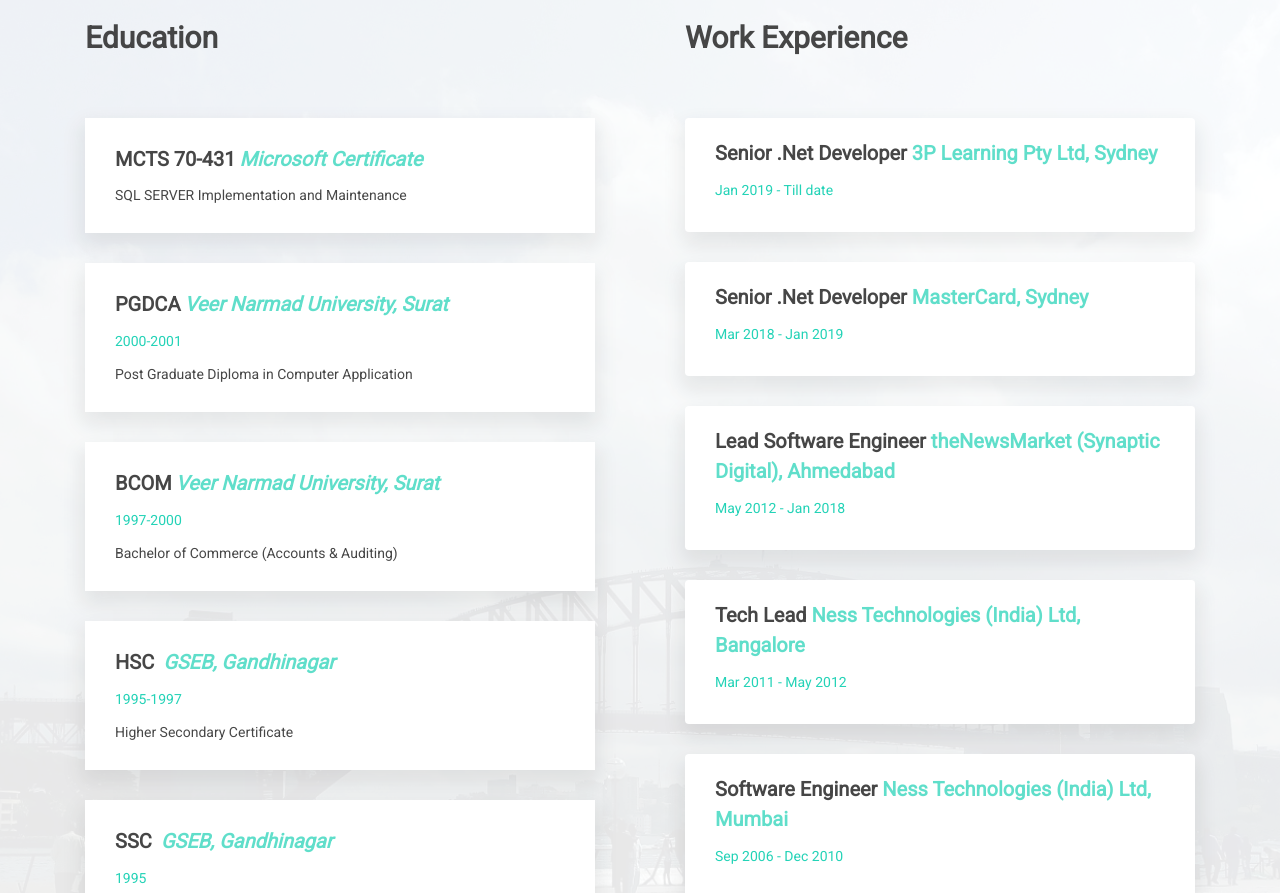
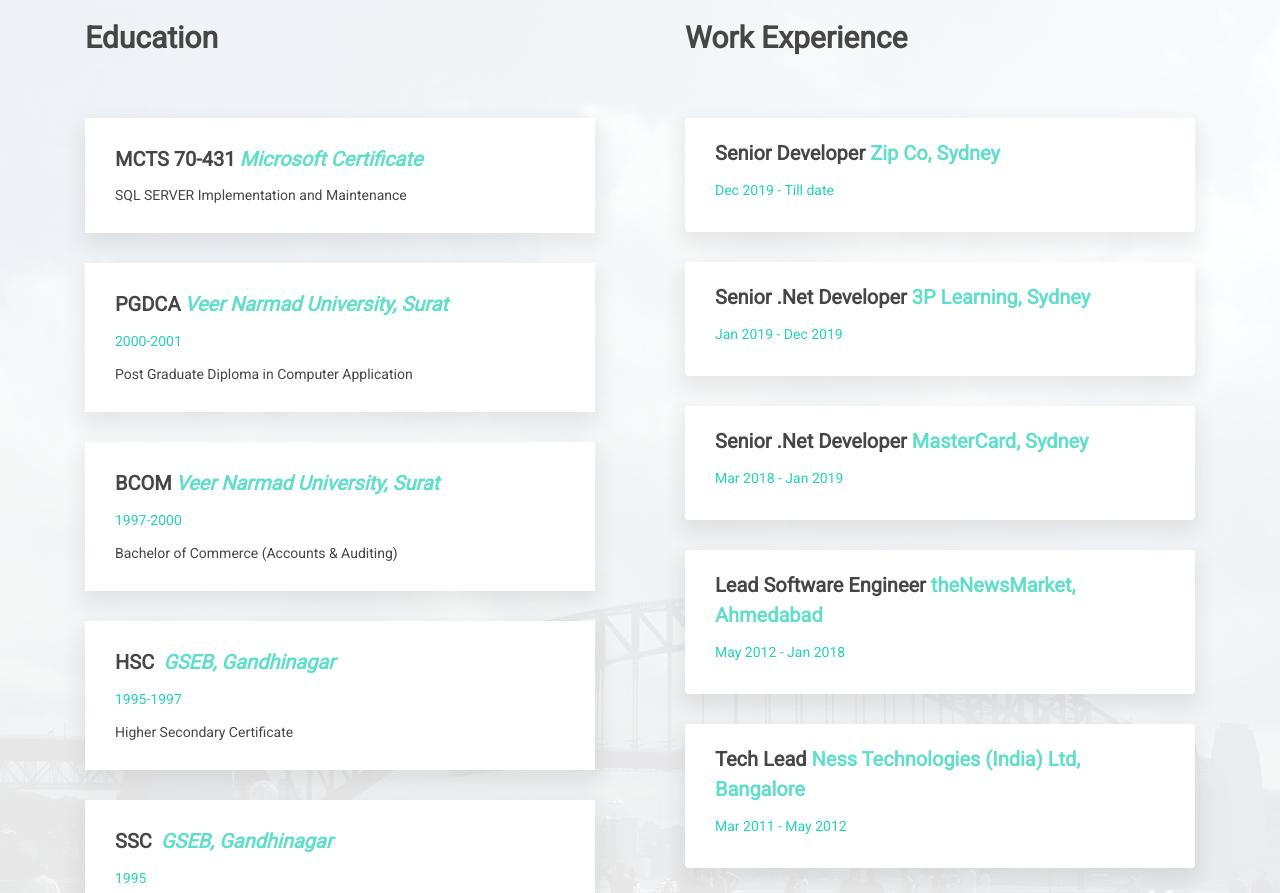
Before and after one commit to prajapatijv/prajapatijv.github.io, a plain HTML site: page index.html in a window 1280 px wide. Shown: the part 4040-4933 px from the top of the page. Drawn offline with Linux system fonts and the light colour scheme.

Commit message:
Added ZipCo

```diff
--- a/index.html
+++ b/index.html
@@ -676,8 +676,12 @@
                                 <div class="mh-experience-deatils">
                                     <!-- Work Experience-->
                                     <div class="mh-work-item dark-bg wow fadeInUp" data-wow-duration="0.8s" data-wow-delay="0.4s">
-                                        <h4>Senior .Net Developer <a href="">3P Learning Pty Ltd, Sydney</a></h4>
-                                        <div class="mh-eduyear">Jan 2019 - Till date</div>
+                                        <h4>Senior Developer <a href="">Zip Co, Sydney</a></h4>
+                                        <div class="mh-eduyear">Dec 2019 - Till date</div>
+                                    </div>
+                                    <div class="mh-work-item dark-bg wow fadeInUp" data-wow-duration="0.8s" data-wow-delay="0.4s">
+                                        <h4>Senior .Net Developer <a href="">3P Learning, Sydney</a></h4>
+                                        <div class="mh-eduyear">Jan 2019 - Dec 2019</div>
                                         <!--<span>Responsibility :</span>
                                         <ul class="work-responsibility">
                                             <li><i class="fa fa-circle"></i>Validate CSS</li>
@@ -691,7 +695,7 @@
                                     </div>
                                     <!-- Work Experience-->
                                     <div class="mh-work-item dark-bg wow fadeInUp" data-wow-duration="0.8s" data-wow-delay="0.7s">
-                                        <h4>Lead Software Engineer <a href="">theNewsMarket (Synaptic Digital), Ahmedabad</a></h4>
+                                        <h4>Lead Software Engineer <a href="">theNewsMarket, Ahmedabad</a></h4>
                                         <div class="mh-eduyear">May 2012 - Jan 2018</div>
                                     </div>
                                     <!-- Work Experience-->
@@ -752,7 +756,7 @@
                                         <div class="row mh-work-item dark-bg wow" data-wow-duration="0.8s" data-wow-delay="0.4s">
                                             <div class="col-xs-12 col-md-5">
                                                 <h6>Senior .Net Developer <a href="">3P Learning Pty Ltd, Sydney</a></h6>
-                                                <div class="mh-eduyear">Jan 2019 - Till date</div>
+                                                <div class="mh-eduyear">Jan 2019 - Dec 2019</div>
                                                 <br/>
                                                 <strong>Framework Team - Various Backend API & Gateways</strong>
                                                 <p>
```
